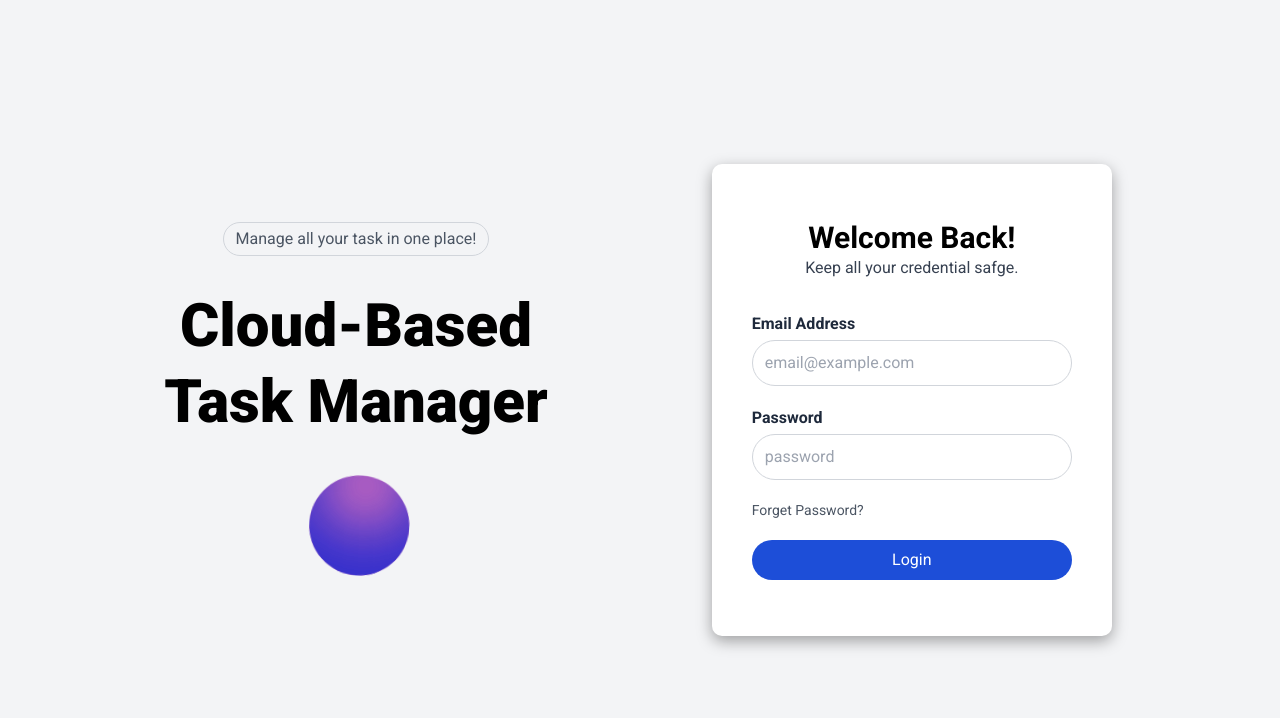
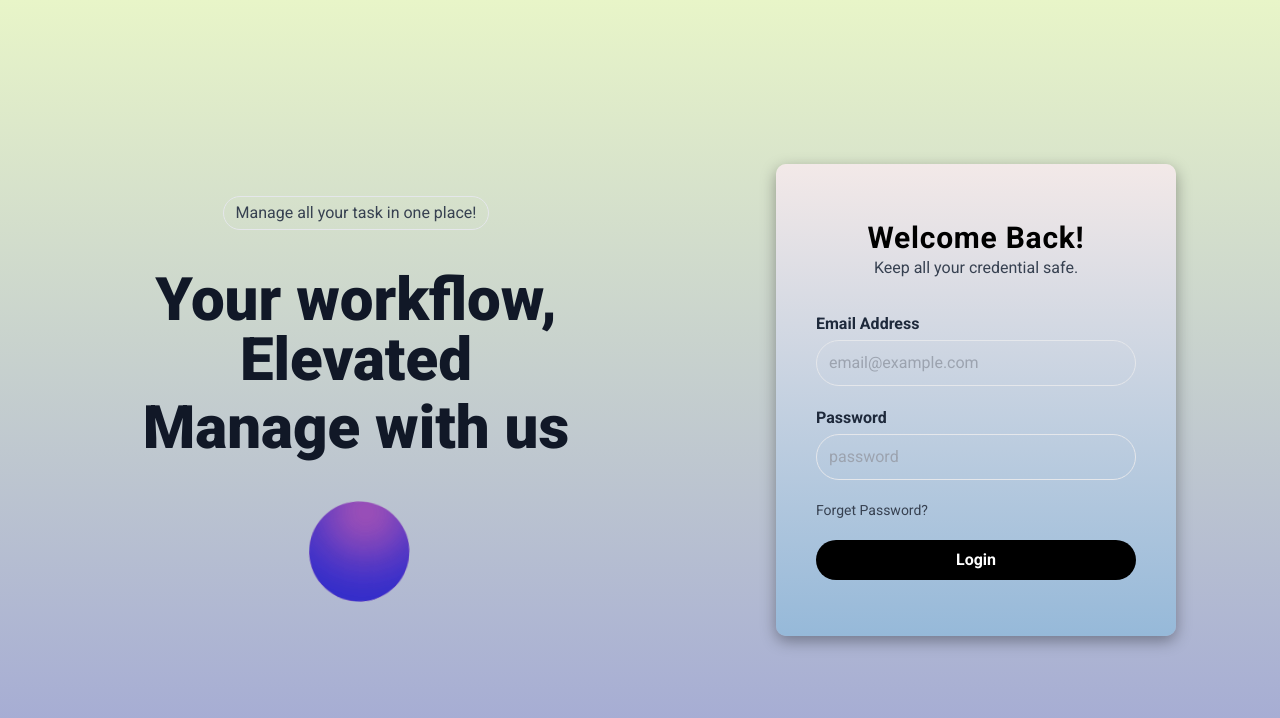
Before and after one commit to darshilll/Taska, a React (Vite) app in the folder client/: page /login in a window 1280 px wide. Shown: the top 718 px of the page. Built offline with nearby package versions, Linux system fonts and the light colour scheme.

Commit message:
update: boardView

```diff
--- a/client/components/Textbox.jsx
+++ b/client/components/Textbox.jsx
@@ -22,7 +22,7 @@ const Textbox = React.forwardRef(
             {...register}
             aria-invalid={error ? "true" : "false"}
             className={clsx(
-              "bg-transparent px-3 py-2.5 2xl:py-3 border border-gray-300 placeholder-gray-400 text-gray-900 outline-none text-base focus:ring-1 ring-black",
+              "bg-transparent px-3 py-2.5 2xl:py-3 border placeholder-gray-400 text-gray-900 outline-none text-base focus:ring-1 ring-black",
               className
             )}
           />
--- a/client/pages/Login.jsx
+++ b/client/pages/Login.jsx
@@ -43,17 +43,17 @@ const Login = () => {
   }, [user]);
 
   return (
-    <div className="w-full min-h-screen flex items-center justify-center flex-col lg:flex-row bg-[#f3f4f6]">
+    <div className="w-full min-h-screen flex items-center justify-center flex-col lg:flex-row bg-gradient-to-t from-[#9FA5D5] to-[#E8F5C8]">
       <div className="md:w-auto flex gap-0 md:gap-40 flex-col md:flex-row items-center justify-center">
         {/* left side */}
         <div className="w-full lg:w-2/3 flex flex-col">
-          <div className="md:max-w-lg 2xl:max-w-3xl flex flex-col items-center  gap-5 md:gap-y-10 2xl:-mt-20">
-            <span className="flex gap-1 py-1 px-3 border rounded-full text-sm md:text-base border-gray-300 text-gray-600">
+          <div className="md:max-w-lg 2xl:max-w-3xl flex flex-col items-center gap-5 md:gap-y-10 2xl:-mt-20">
+            <span className="flex gap-1 py-1 px-3 border rounded-full text-sm md:text-base text-gray-700">
               Manage all your task in one place!
             </span>
-            <p className="flex flex-col md:gap-4 text-4xl md:text-6xl 2xl:text-7xl font-black text-center text-black">
-              <span>Cloud-Based</span>
-              <span>Task Manager</span>
+            <p className="flex flex-col md:gap-4 text-4xl md:text-6xl 2xl:text-6xl font-black text-center text-gray-900 select-none">
+              <span>Your workflow, Elevated</span>
+              <span className="-mt-2">Manage with us</span>
             </p>
 
             <div className="cell">
@@ -65,14 +65,14 @@ const Login = () => {
         <div className="md:1/3 p-4 md:p-1 flex flex-col justify-center items-center">
           <form
             onSubmit={handleSubmit(submitHandler)}
-            className="form-container w-full md:w-[400px] flex flex-col gap-y-8 bg-white px-10 py-14"
+            className="form-container w-full md:w-[400px] flex flex-col gap-y-8 bg-gradient-to-b from-[#f3e9e8] to-[#96b9d9] px-10 py-14"
           >
             <div>
-              <p className="text-black text-3xl font-bold text-center">
+              <p className="text-black text-3xl font-bold text-center tracking-wide">
                 Welcome Back!
               </p>
               <p className="text-center text-base text-gray-700">
-                Keep all your credential safge.
+                Keep all your credential safe.
               </p>
             </div>
 
@@ -100,7 +100,7 @@ const Login = () => {
                 error={errors.password ? errors.password.message : ""}
               />
 
-              <span className="text-sm text-gray-600 hover:text-blue-600 hover:underline cursor-pointer">
+              <span className="text-sm text-gray-700 hover:text-blue-600 hover:underline cursor-pointer">
                 Forget Password?
               </span>
 
@@ -110,7 +110,7 @@ const Login = () => {
                 <Button
                   type="submit"
                   label="Login"
-                  className="w-full h-10 bg-blue-700 text-white rounded-full"
+                  className="w-full h-10 bg-black text-white rounded-full font-bold hover:bg-[#6cc6cb]"
                 />
               )}
             </div>
```
Also changed, not shown: 1 other file (tests, documents, lock files or other folders).
